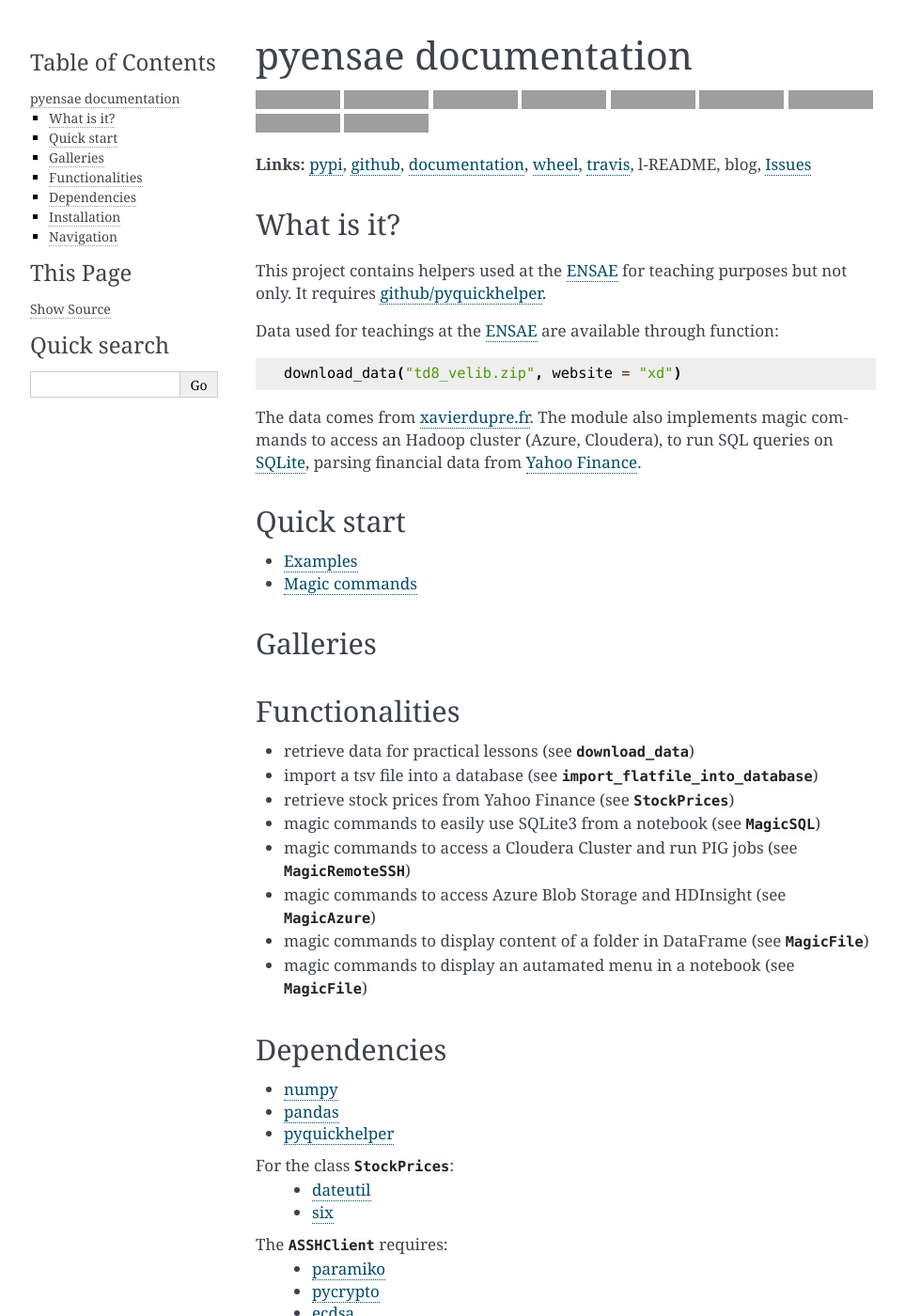
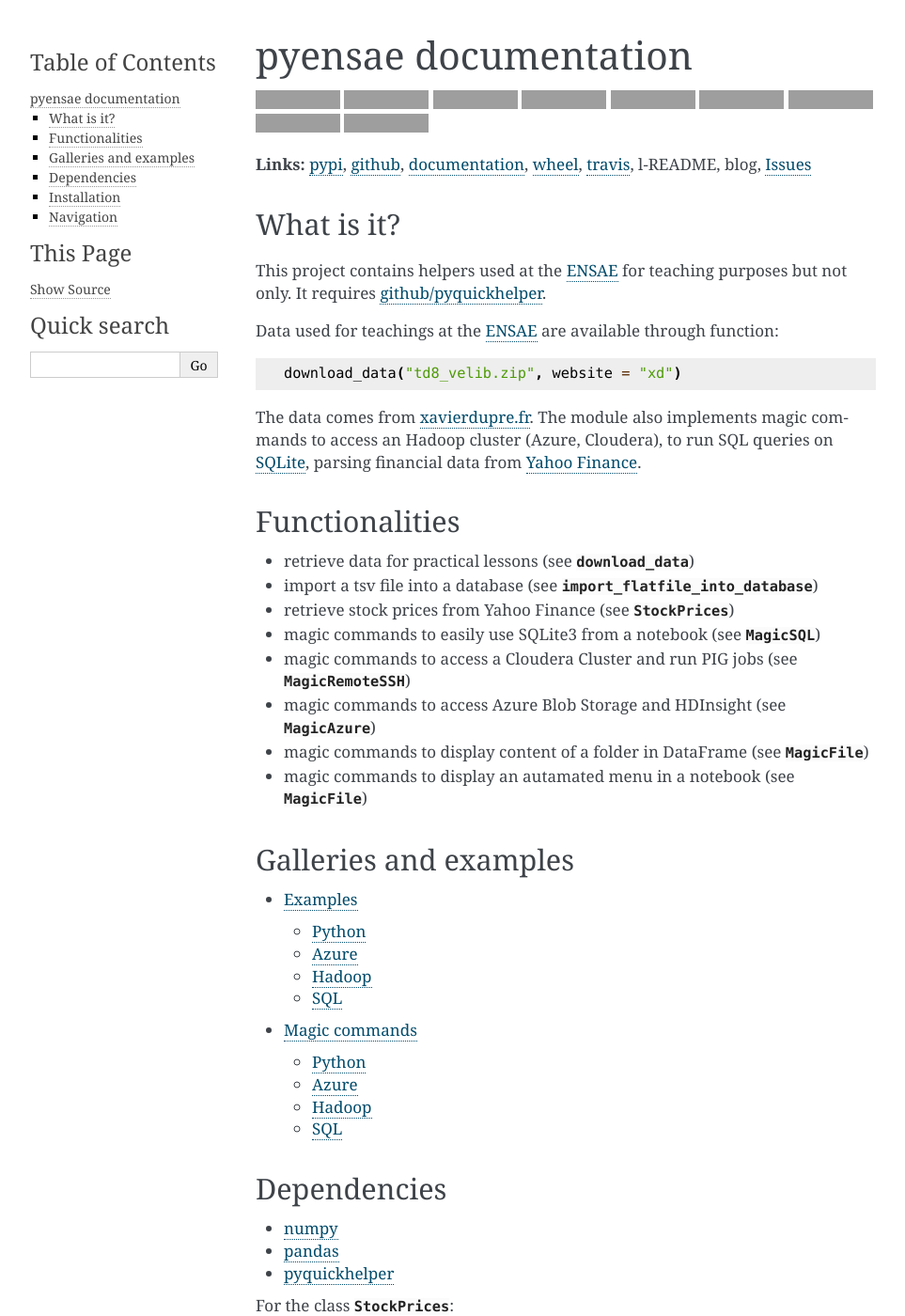
Before and after one commit to sdpython/pyensae, a Sphinx documentation site: the page built from _doc/sphinxdoc/source/index.rst, in a window 1280 px wide and 1400 px high, cut to the strip 0-1400 px from the top of the window. Shown: the whole strip at 94% size, without its empty margins (148-1111 px from the left). Built offline with Sphinx 7.4.7, drawn with Linux system fonts in a browser that asks for light colours; pages that are not in the unit, such as notebooks, are missing from menus; some of the changed lines change nothing that is shown; grey boxes are pictures that could not be loaded.

Commit message:
documentation

```diff
--- a/_doc/sphinxdoc/source/index.rst
+++ b/_doc/sphinxdoc/source/index.rst
@@ -62,27 +62,6 @@
 (Azure, Cloudera), to run SQL queries on `SQLite <https://sqlite.org/>`_,
 parsing financial data from `Yahoo Finance <https://fr.finance.yahoo.com/>`_.
 
-
-
-Quick start
------------
-
-.. toctree::
-    :maxdepth: 1
-
-    i_ex
-    i_nb
-    i_faq
-
-Galleries
----------
-
-.. toctree::
-    :maxdepth: 2
-
-    gyexamples/index
-    gynotebooks/index
-
 Functionalities
 ---------------
 
@@ -94,6 +73,20 @@
 * magic commands to access Azure Blob Storage and HDInsight (see :class:`MagicAzure <pyensae.remote.magic_azure.MagicAzure>`)
 * magic commands to display content of a folder in DataFrame (see :class:`MagicFile <pyensae.file_helper.magic_file.MagicFile>`)
 * magic commands to display an autamated menu in a notebook (see :class:`MagicFile <pyensae.notebook_helper.magic_notebook.MagicNotebook>`)
+
+
+Galleries and examples
+----------------------
+
+.. toctree::
+    :maxdepth: 2
+
+    i_ex
+    i_nb
+    i_faq
+    gyexamples/index
+    all_notebooks
+
 
 Dependencies
 ------------
```
